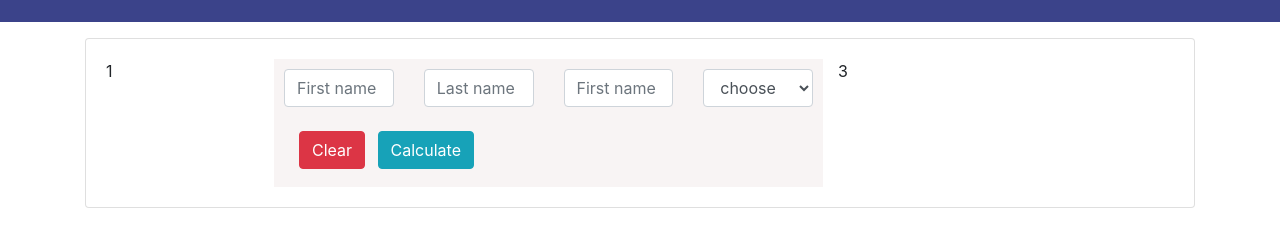
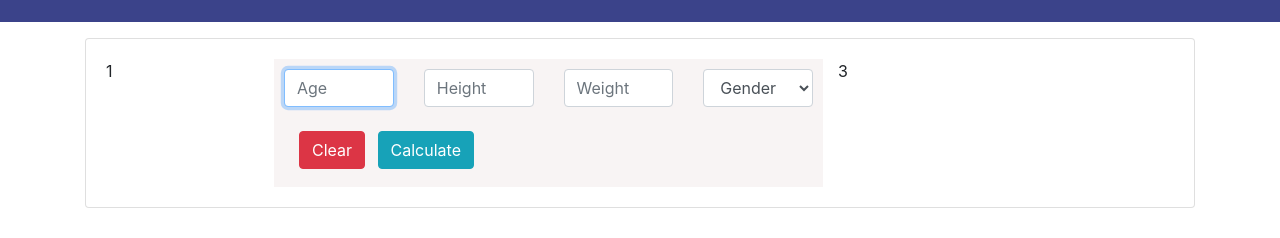
Before and after one commit to alexandrepalmag/BMI-Calculator-with-jQuery, a plain HTML site: page index.html in a window 1280 px wide. Shown: the part 68-306 px from the top of the page. Drawn offline with Linux system fonts and the light colour scheme.

Commit message:
inserted in form: autofocus and selected on <select> tag

```diff
--- a/index.html
+++ b/index.html
@@ -36,19 +36,19 @@
                         <form>
                             <div class="row">
                                 <div class="col">
-                                    <input type="text" class="form-control" placeholder="First name">
+                                    <input type="text" class="form-control" placeholder="Age" autofocus>
                                 </div>
                                 <div class="col">
-                                    <input type="text" class="form-control" placeholder="Last name">
+                                    <input type="text" class="form-control" placeholder="Height">
                                 </div>
                                 <div class="col">
-                                    <input type="text" class="form-control" placeholder="First name">
+                                    <input type="text" class="form-control" placeholder="Weight">
                                 </div>
                                 <div class="col">
                                     <select class="form-control">
-                                        <option value="" selected placeholder>choose</option>
-                                        <option>male</option>
-                                        <option>female</option>
+                                        <option value="" selected>Gender</option>
+                                        <option value="male">male</option>
+                                        <option value="male">female</option>
                                     </select>
                                 </div>
                             </div>
```
